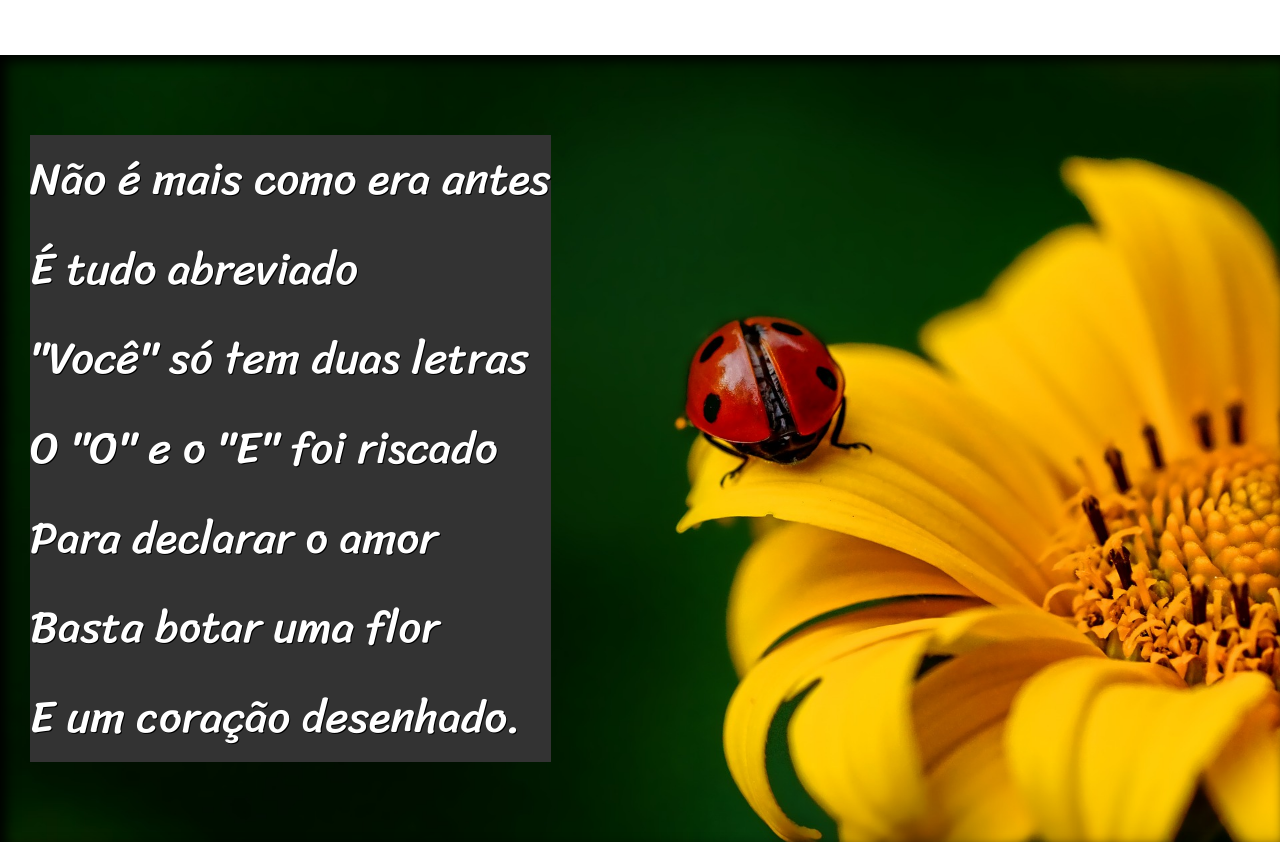
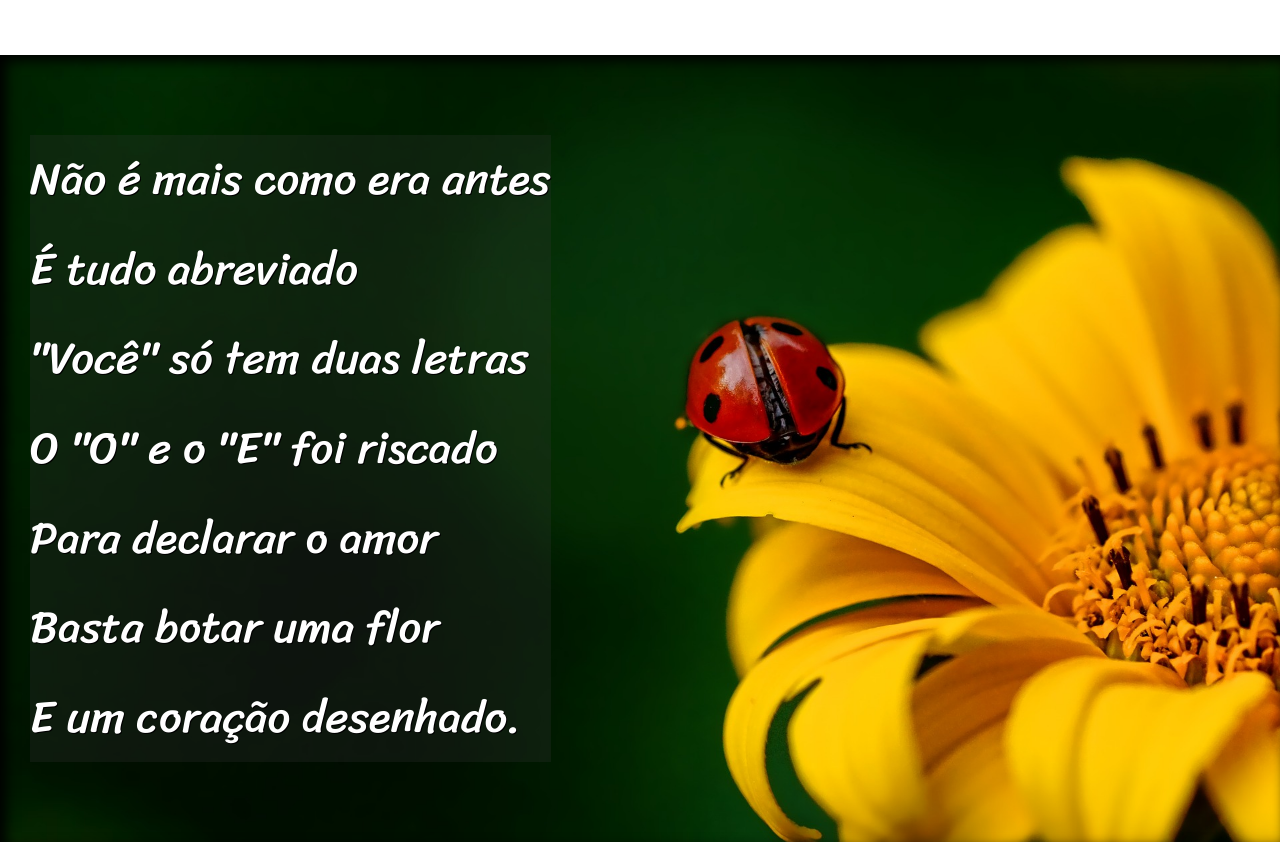
Before and after one commit to jeiellimeira/Projeto_Cordel, a plain HTML site: page index.html in a window 1280 px wide. Shown: the part 1000-1842 px from the top of the page. Drawn offline with Linux system fonts and the light colour scheme.

Commit message:
transparency

```diff
--- a/style.css
+++ b/style.css
@@ -74,7 +74,7 @@ section.imagem{
 
 section.imagem > p{
     display: inline-block;
-    background-color: rgb(51,51,51);
+    background-color: rgba(51, 51, 51, 0.253);
     text-shadow: 1px 1px 0px black;
 }
 
```
